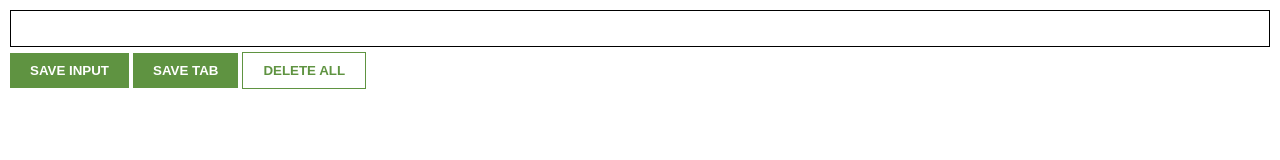
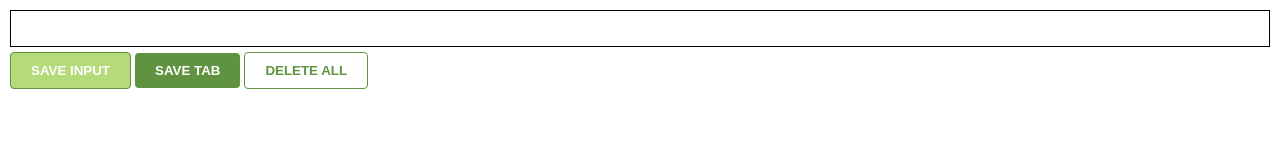
Before and after one commit to Cal-Davis/ChromeExtension, a browser extension: page index.html in a window 1280 px wide. In both pictures the pointer is over the button "SAVE INPUT". Drawn offline with Linux system fonts and the light colour scheme.

Commit message:
Updated the css file

```diff
--- a/style.css
+++ b/style.css
@@ -17,6 +17,7 @@ button{
     border: none;
     padding: 10px 20px;
     font-weight: bold;
+    border-radius: 4px;
 }
 ul{
 
@@ -35,6 +36,11 @@ li a{
 
     color:#57883b ;
 }
+#input-btn:hover{
+    background-color:  rgba(160, 207, 84, 0.774);
+    border: 1px solid #5f9341;
+
+}
 #delete-btn{
     margin-top: 5px;
     background-color: white;
@@ -47,3 +53,13 @@ li a{
 #delete-btn:hover{
     background-color: rgba(206, 185, 185, 0.733);
 }
+#delete-btn:active{
+    background-color: rgba(40, 161, 40, 0.247);
+}
+#tab-btn:hover{
+    background-color: rgba(160, 207, 84, 0.774);
+    border: 1px solid #5f9341;
+}
+#tab-btn:active{
+    background-color: rgb(215, 250, 222);
+}
```
